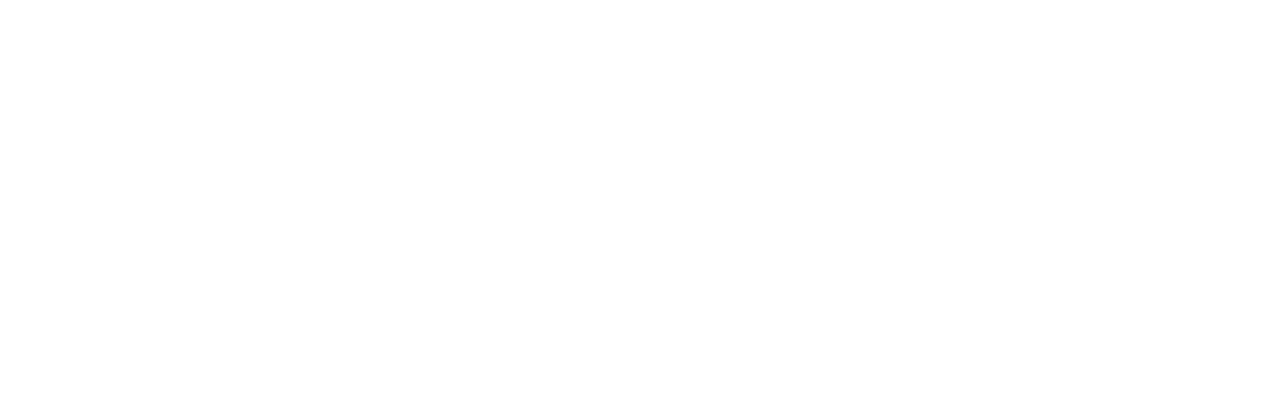
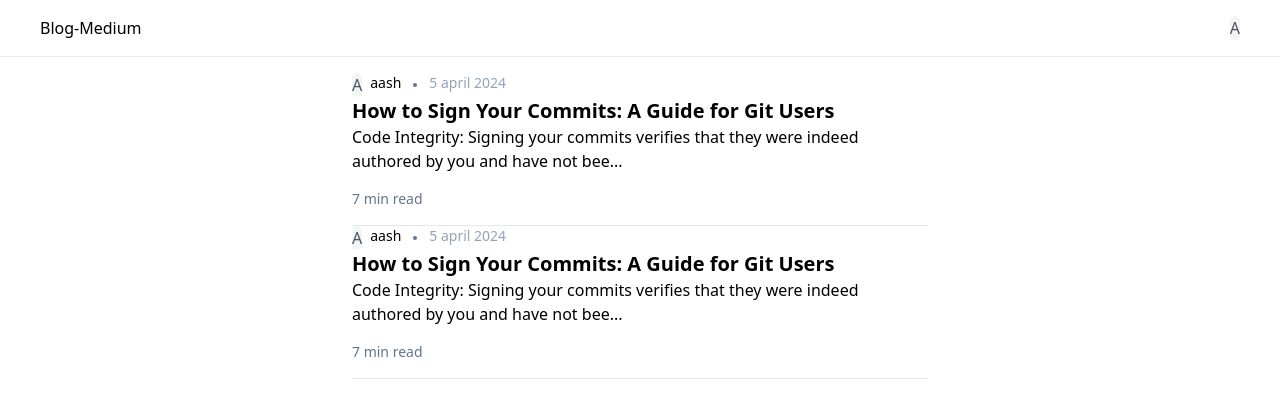
Before and after one commit to Aash417/p62-blog-medium-serverless, a React app in the folder frontend/: page /blogs in a window 1280 px wide. Before the commit this address had no page. Shown: the top 418 px of the page. Built offline with nearby package versions, Linux system fonts and the light colour scheme; the HTML template or start-up script is replaced by a standard one.

Commit message:
setup blogs page

```diff
--- a/frontend/src/App.tsx
+++ b/frontend/src/App.tsx
@@ -12,7 +12,7 @@
 					<Route path='/signup' element={<Signup />} />
 					<Route path='/signin' element={<Signin />} />
 					<Route path='/blog/:id' element={<Blog />} />
-					<Route path='/blog/' element={<Blogs />} />
+					<Route path='/blogs' element={<Blogs />} />
 				</Routes>
 			</BrowserRouter>
 		</>
--- /dev/null
+++ b/frontend/src/components/Appbar.tsx
@@ -0,0 +1,14 @@
+import { Avatar } from './BlogCard';
+
+function Appbar() {
+	return (
+		<div className='border-b flex justify-between px-10 py-4'>
+			<div className='flex flex-col justify-center'>Blog-Medium</div>
+			<div className=''>
+				<Avatar name='aash' size={10} />
+			</div>
+		</div>
+	);
+}
+
+export default Appbar;
--- a/frontend/src/components/BlogCard.tsx
+++ b/frontend/src/components/BlogCard.tsx
@@ -0,0 +1,44 @@
+interface BlogCardProps {
+	authorName: string;
+	title: string;
+	content: string;
+	publishDate: string;
+}
+
+function BlogCard({ authorName, title, content, publishDate }: BlogCardProps) {
+	return (
+		<div className='border-b border-slate-200 pb-4'>
+			<div className='flex'>
+				<div className='flex justify-center flex-col'>
+					<Avatar name={authorName} />
+				</div>
+				<div className='text-sm font-extralight pl-2'>{authorName}</div>
+				<div className='justify-center flex-col flex pl-3'>
+					<div className='h-1 w-1 bg-slate-500 rounded-full'></div>
+				</div>
+				<div className='text-sm font-thin text-slate-400 pl-3 '>{publishDate}</div>
+			</div>
+
+			<div className='text-xl font-semibold'>{title}</div>
+
+			<div className='text-md font-thin '>{content.slice(0, 100) + '...'}</div>
+
+			<div className='text-slate-500 text-sm font-thin pt-4'>{`${Math.ceil(
+				content.length / 100
+			)} min read`}</div>
+		</div>
+	);
+}
+
+export function Avatar({ name, size = 4 }: { name: string; size?: number }) {
+	return (
+		<div
+			className={`relative inline-flex items-center justify-center w-${size} h-${size} overflow-hidden bg-gray-100 rounded-full dark:bg-gray-600`}
+		>
+			<span className='font-medium text-gray-600 dark:text-gray-300'>
+				{name[0].toUpperCase()}
+			</span>
+		</div>
+	);
+}
+export default BlogCard;
--- a/frontend/src/pages/Blogs.tsx
+++ b/frontend/src/pages/Blogs.tsx
@@ -1,5 +1,31 @@
+import Appbar from '../components/Appbar';
+import BlogCard from '../components/BlogCard';
+
 function Blogs() {
-	return <div>Blogs</div>;
+	return (
+		<div className=''>
+			<Appbar />
+			<div className='flex justify-center p-4 '>
+				<div className=''></div>
+				<div className='max-w-xl'>
+					<BlogCard
+						authorName='aash'
+						title='How to Sign Your Commits: A Guide for Git Users'
+						content='Code Integrity: Signing your commits verifies that they were indeed authored by you and have not been tampered with since. This helps maintain the integrity of the codebase and ensures that only trusted changes are accepted.Attribution: Signed commits provide clear attribution, allowing project maintainers and collaborators to identify the author of each change accurately.
+					Trust and Verification: By signing your commits with a cryptographic key, you establish trust in your contributions. Other developers can verify the authenticity of your commits using your public key, thereby increasing confidence in the codebase.'
+						publishDate='5 april 2024'
+					/>
+					<BlogCard
+						authorName='aash'
+						title='How to Sign Your Commits: A Guide for Git Users'
+						content='Code Integrity: Signing your commits verifies that they were indeed authored by you and have not been tampered with since. This helps maintain the integrity of the codebase and ensures that only trusted changes are accepted.Attribution: Signed commits provide clear attribution, allowing project maintainers and collaborators to identify the author of each change accurately.
+					Trust and Verification: By signing your commits with a cryptographic key, you establish trust in your contributions. Other developers can verify the authenticity of your commits using your public key, thereby increasing confidence in the codebase.'
+						publishDate='5 april 2024'
+					/>
+				</div>
+			</div>
+		</div>
+	);
 }
 
 export default Blogs;
```
Also changed, not shown: frontend/src/hooks/index.ts (added).
